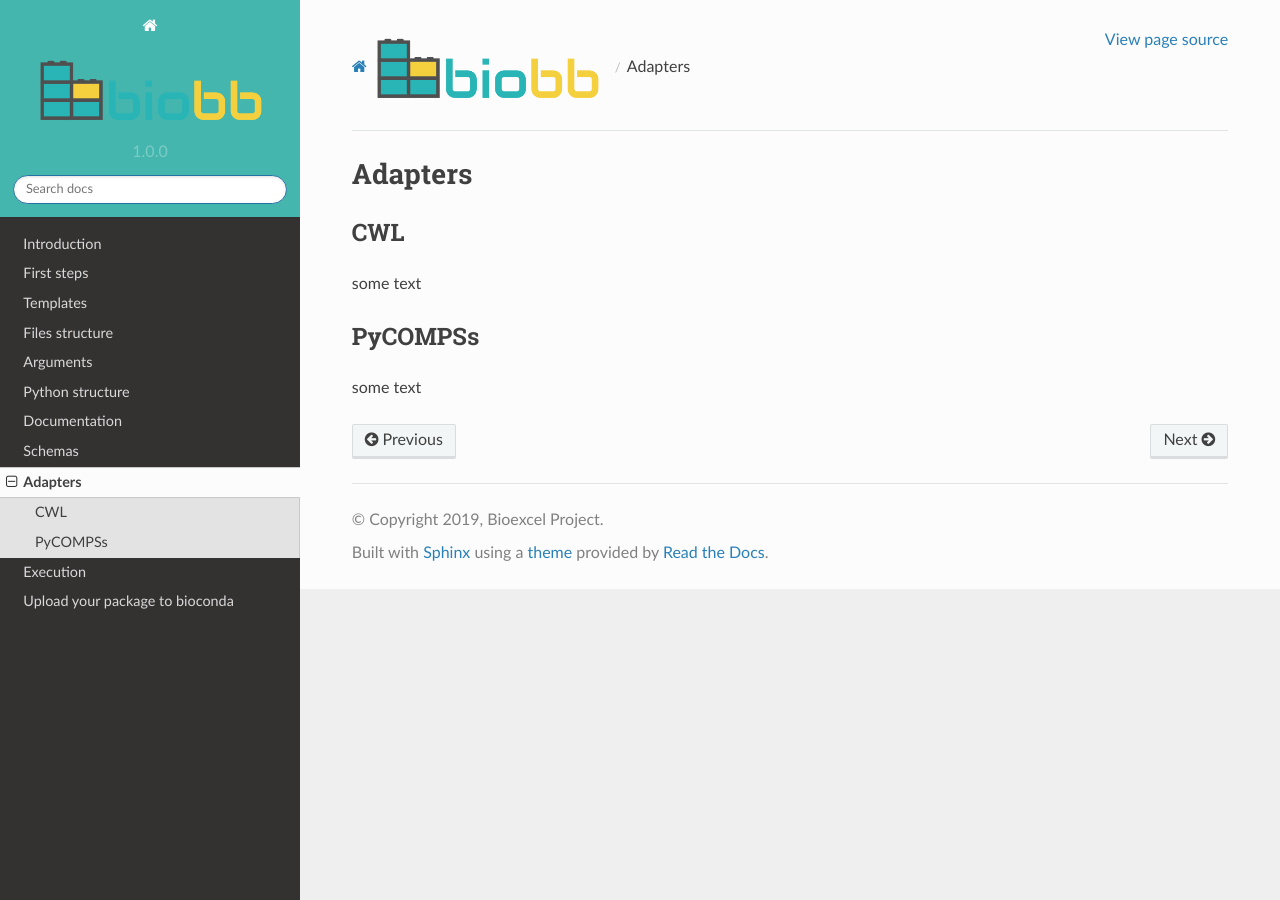
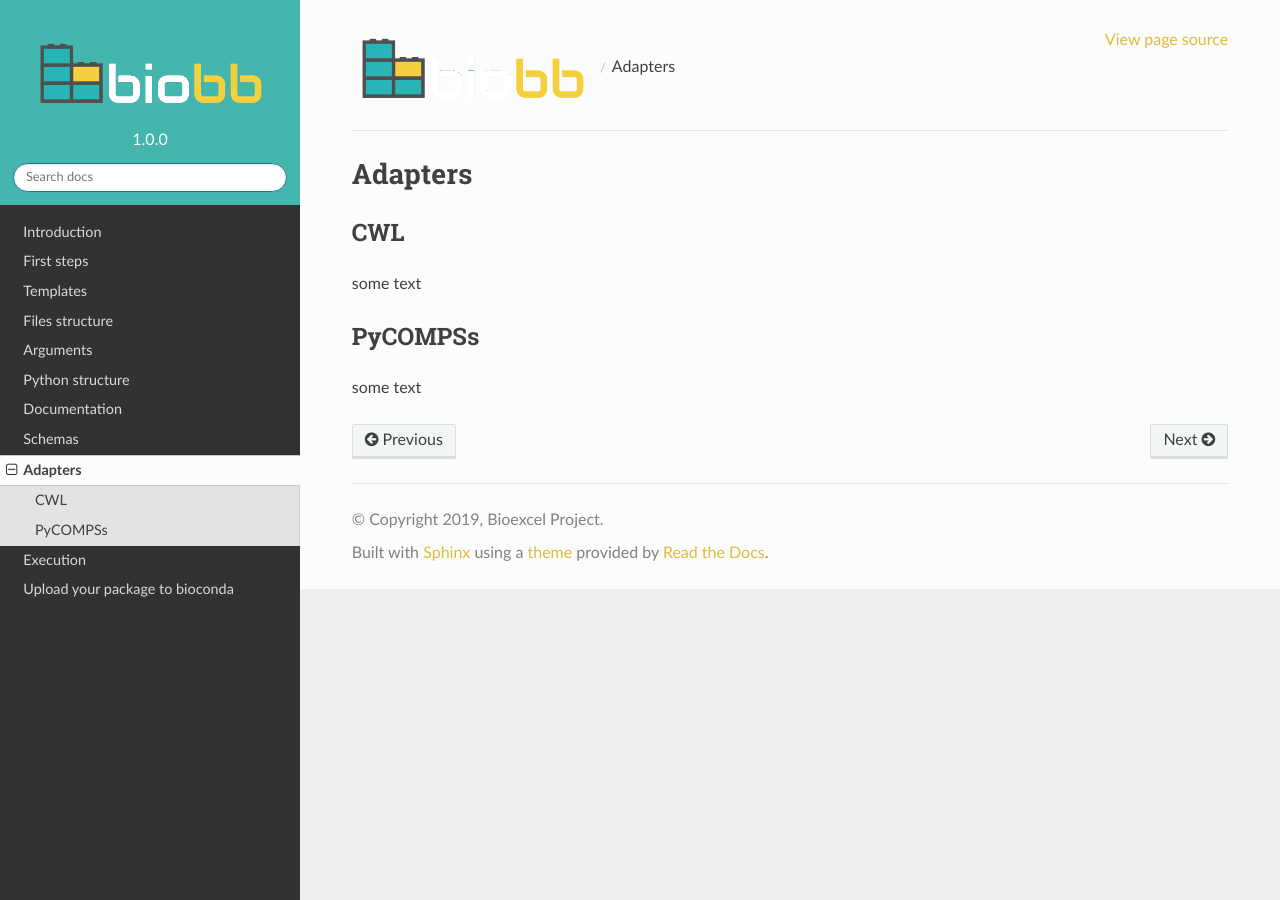
Before and after one commit to bioexcel/biobb_documentation, a Sphinx documentation site: the page built from biobb_documentation/docs/source/adapters.md, in a window 1280 px wide. Built offline with Sphinx 7.4.7 and the Read the Docs theme 2.0.0, drawn with Linux system fonts in a browser that asks for light colours.

Commit message:
New styles

```diff
--- a/biobb_documentation/docs/source/_static/theme_overrides.css
+++ b/biobb_documentation/docs/source/_static/theme_overrides.css
@@ -1,4 +1,7 @@
 /* override table width restrictions as found on https://github.com/getpelican/pelican/issues/1311 */
+a { color:#dcbc3c; }
+a:visited { color:#9e8830; }
+
 .wy-table-responsive table td, .wy-table-responsive table th {
     /* !important prevents the common CSS stylesheets from
        overriding this as on RTD they are loaded after this stylesheet */
@@ -18,4 +21,8 @@
 	background-color: #44b6ae;
 }
 
+.wy-side-nav-search>div.version { color:rgba(255, 255, 255, 1); }
+
 .ethical-rtd.ethical-dark-theme { display: none; }
+
+.icon:before { display:none; }
```
Also changed, not shown: biobb_documentation/docs/source/_static/logo.png.
